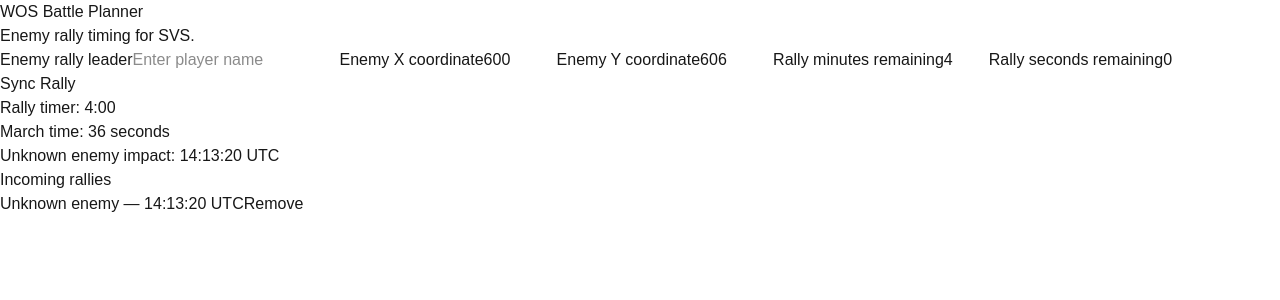
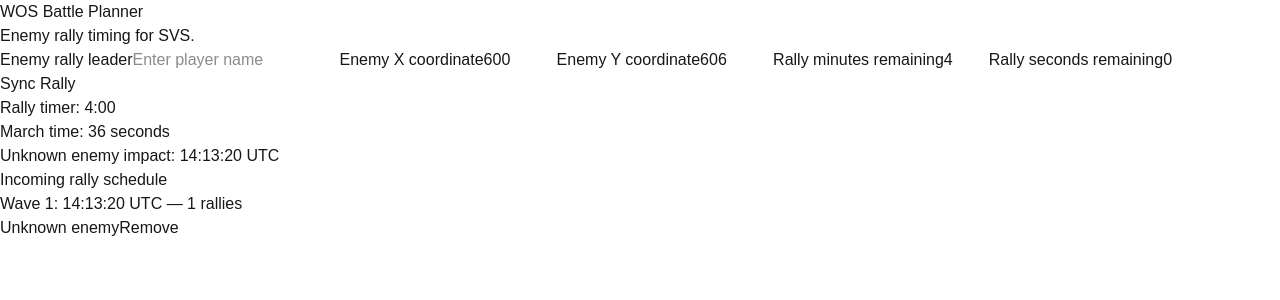
Before and after one commit to henrikivers1/wosvs-app, a Next.js app: page / in a window 1280 px wide. Both pictures are taken after a click on the button "Sync Rally". Shown: the top 300 px of the page. Built offline with nearby package versions, Linux system fonts and the light colour scheme.

Commit message:
feat: group enemy rallies into waves

```diff
--- a/src/app/page.tsx
+++ b/src/app/page.tsx
@@ -12,7 +12,10 @@ type EnemyRally = {
   marchTime: number;
   impactTime: Date;
 };
-
+type RallyWave = {
+  impactSecond: number;
+  rallies: EnemyRally[];
+};
 export default function Home() {
   const [enemyName, setEnemyName] = useState("");
   const [x, setX] = useState(600);
@@ -24,6 +27,26 @@ export default function Home() {
   const [impactTime, setImpactTime] = useState<Date | null>(null);
   const [rallies, setRallies] = useState<EnemyRally[]>([]);
   const marchTime = calculateMarchTime(x, y);
+  const rallyWaves = rallies.reduce<RallyWave[]>((waves, rally) => {
+  const impactSecond = Math.floor(
+    rally.impactTime.getTime() / 1000
+  );
+
+  const existingWave = waves.find(
+    (wave) => wave.impactSecond === impactSecond
+  );
+
+  if (existingWave) {
+    existingWave.rallies.push(rally);
+  } else {
+    waves.push({
+      impactSecond: impactSecond,
+      rallies: [rally],
+    });
+  }
+
+  return waves;
+}, []);
   function syncRally() {
   const calculatedImpactTime = calculateImpactTime(
     new Date(),
@@ -127,26 +150,37 @@ function removeRally(id: number) {
     UTC
   </p>
 )}
-<h2>Incoming rallies</h2>
+<h2>Incoming rally schedule</h2>
 
-<ul>
-  {rallies.map((rally) => (
-    <li key={rally.id}>
-      {rally.enemyName} —{" "}
-      {rally.impactTime.toLocaleTimeString("en-GB", {
+{rallyWaves.map((wave, index) => (
+  <section key={wave.impactSecond}>
+    <h3>
+      Wave {index + 1}:{" "}
+      {new Date(wave.impactSecond * 1000).toLocaleTimeString(
+        "en-GB",
+        {
           timeZone: "UTC",
           hour12: false,
           hour: "2-digit",
           minute: "2-digit",
           second: "2-digit",
-      })}{" "}
-      UTC
+        }
+      )}{" "}
+      UTC — {wave.rallies.length} rallies
+    </h3>
+
+    <ul>
+      {wave.rallies.map((rally) => (
+        <li key={rally.id}>
+          {rally.enemyName}
           <button onClick={() => removeRally(rally.id)}>
             Remove
           </button>
         </li>
       ))}
     </ul>
+  </section>
+))}
     </main>
   );
 }
```
Lines whose indentation alone changed are shown as unchanged.
